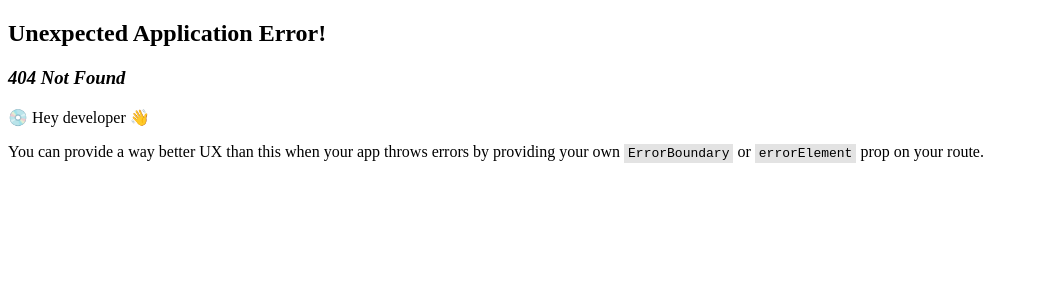
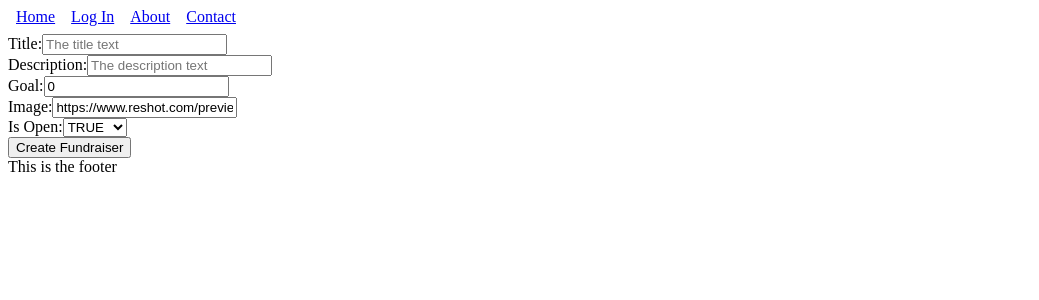
Before and after one commit to Bridget20250908/crowdfunding_frontend, a React (Vite) app: page /create-fundraiser in a window 1280 px wide. Before the commit this address had no page. Shown: the top 300 px of the page, without its empty margins (0-1039 px from the left). Built offline with nearby package versions, Linux system fonts and the light colour scheme.

Commit message:
Posting data to backend

```diff
--- /dev/null
+++ b/src/api/post-create-fundraiser.js
@@ -0,0 +1,31 @@
+async function postCreateFundraiser(title, description, goal, image,isOpen) {
+  const url = `${import.meta.env.VITE_API_URL}/fundraisers/`;
+  const response = await fetch(url, {
+    method: "POST", // We need to tell the server that we are sending JSON data so we set the Content-Type header to application/json
+    headers: {
+      "Content-Type": "application/json",
+    },
+    body: JSON.stringify({
+      "title": title,
+      "description": description,
+      "goal": goal,
+      "image": image,
+      "is_open": isOpen
+    }),
+  });
+
+  if (!response.ok) {
+    const fallbackError = `Error trying to create fundraiser`;
+
+    const data = await response.json().catch(() => {
+      throw new Error(fallbackError);
+    });
+
+    const errorMessage = data?.detail ?? fallbackError;
+    throw new Error(errorMessage);
+  }
+
+  return await response.json();
+}
+
+export default postCreateFundraiser;
--- /dev/null
+++ b/src/components/CreateFundraiserForm.jsx
@@ -0,0 +1,70 @@
+import { useState } from "react";
+import postCreateFundraiser from "../api/post-create-fundraiser.js";
+import { useNavigate } from "react-router-dom";
+
+function CreateFundraiserForm() {
+
+    const navigate = useNavigate();
+
+    const [fundraiser, setFundraiser] = useState({
+      title: "",
+      description: "",
+      goal:0,
+      image:"https://www.reshot.com/preview-assets/icons/6LJPHY82AG/drop-funds-6LJPHY82AG.svg",
+      isOpen:true
+  });
+
+  const handleChange = (event) => {
+      const { id, value } = event.target;
+      setFundraiser((prevFundraiser) => ({
+          ...prevFundraiser,
+          [id]: value,
+      }));
+  };
+
+   const handleSubmit = (event) => {
+       event.preventDefault();
+       if (fundraiser.title && fundraiser.description && fundraiser.goal>0 && fundraiser.image) {
+           postCreateFundraiser(
+               fundraiser.title,
+               fundraiser.description,
+               fundraiser.goal,
+               fundraiser.image,
+               fundraiser.isOpen
+           ).then((response) => {
+               navigate("/");
+           });
+       }
+   };
+
+  return (
+    <form>
+      <div>
+        <label htmlFor="title">Title:</label>
+        <input type="text" id="title" placeholder="The title text" value={fundraiser.title} onChange={handleChange} />
+      </div>
+      <div>
+        <label htmlFor="description">Description:</label>
+        <input type="text" id="description" placeholder="The description text"  value={fundraiser.description} onChange={handleChange} />
+      </div>
+      <div>
+        <label htmlFor="goal">Goal:</label>
+        <input type="text" id="goal" placeholder="The goal amount in $"  value={fundraiser.goal} onChange={handleChange} />
+      </div>
+      <div>
+        <label htmlFor="image">Image:</label>
+        <input type="text" id="image" placeholder="The image url"  value={fundraiser.image} onChange={handleChange} />
+      </div>
+      <div>
+        <label htmlFor="isOpen">Is Open:</label>
+        <select id="isOpen" value={fundraiser.isOpen}>
+            <option value="true">TRUE</option>
+            <option value="false">FALSE</option>
+        </select>
+      </div>
+      <button type="submit" onClick={handleSubmit}>Create Fundraiser</button>
+    </form>
+  );
+}
+
+export default CreateFundraiserForm;
--- a/src/main.jsx
+++ b/src/main.jsx
@@ -3,6 +3,7 @@ import { createRoot } from 'react-dom/client'
 import { RouterProvider, createBrowserRouter } from 'react-router-dom'
 import Layout from './components/Layout.jsx'
 import HomePage from './pages/HomePage.jsx'
+import CreateFundraiserPage from './pages/CreateFundraiserPage.jsx'
 import LoginPage from "./pages/LoginPage.jsx";
 import AboutPage from "./pages/AboutPage.jsx";
 import ContactPage from "./pages/ContactPage.jsx";
@@ -15,6 +16,7 @@ const myRouter = createBrowserRouter([
     children: [
         { path: "/", element: <HomePage /> },
         { path: "/login", element: <LoginPage /> },
+        { path: "/create-fundraiser", element: <CreateFundraiserPage /> },
         { path: "/about", element: <AboutPage /> },
         { path: "/contact", element: <ContactPage /> },
         { path: "/fundraiser/:id", element: <FundraiserPage /> },
--- /dev/null
+++ b/src/pages/CreateFundraiserPage.jsx
@@ -0,0 +1,7 @@
+import CreateFundraiserForm from "../components/CreateFundraiserForm";
+
+function CreateFundraiserPage() {
+  return <CreateFundraiserForm />;
+}
+
+export default CreateFundraiserPage;
--- a/src/pages/HomePage.jsx
+++ b/src/pages/HomePage.jsx
@@ -1,19 +1,23 @@
-// display all fundraisers
+import { Link } from "react-router-dom";
 import useFundraisers from "../hooks/use-fundraisers";
 import FundraiserCard from "../components/FundraiserCard";
 import "./HomePage.css";
 
 function HomePage() {
+    const createFundraiserLink = `create-fundraiser`;
     const { fundraisers, isLoading, error } = useFundraisers();
     if (isLoading) {
        return (<p>loading...</p>)
     }
       return (
+          <div>
+              <Link to={createFundraiserLink}><input id="createANewFundraiser" type="button" value="Create a new fundraiser" /></Link>
           <div id="fundraiser-list">
               {fundraisers.map((fundraiserData, key) => {
                   return <FundraiserCard key={key} fundraiserData={fundraiserData} />;
               })}
           </div>
+          </div>
       );
 }
 
```
